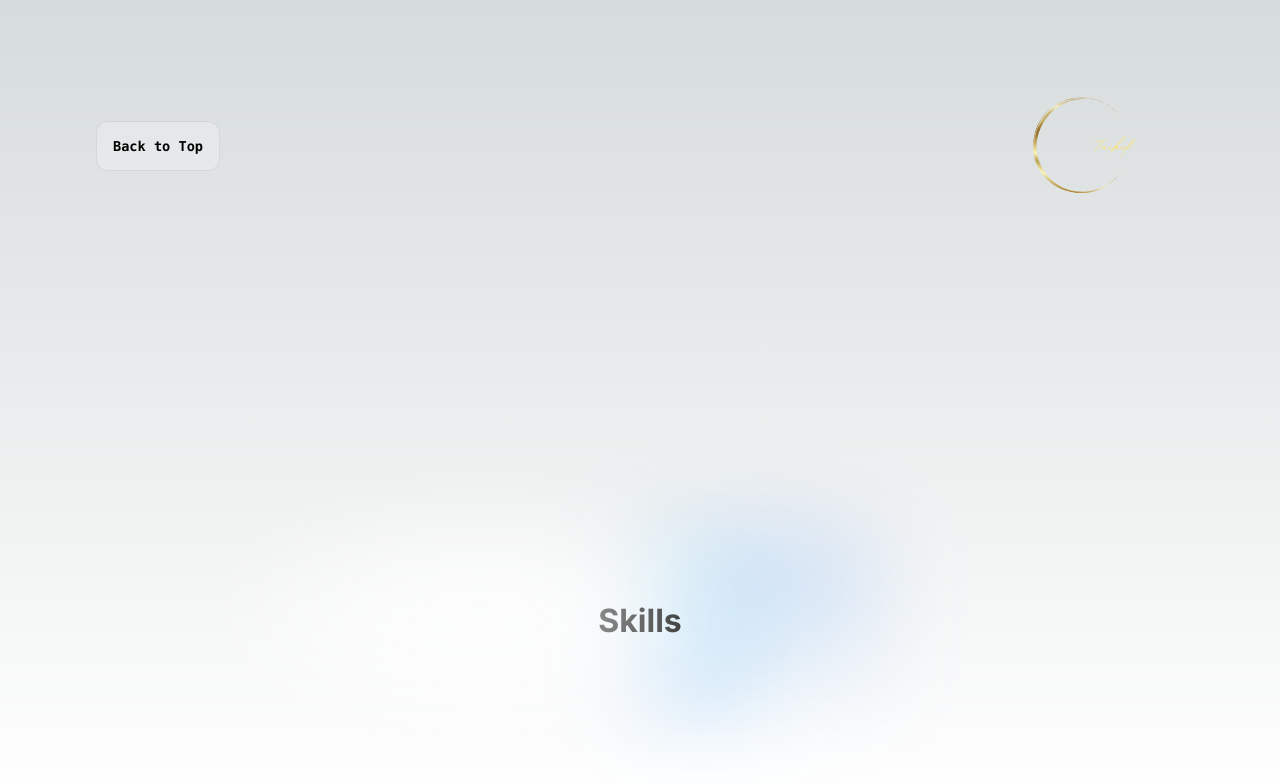
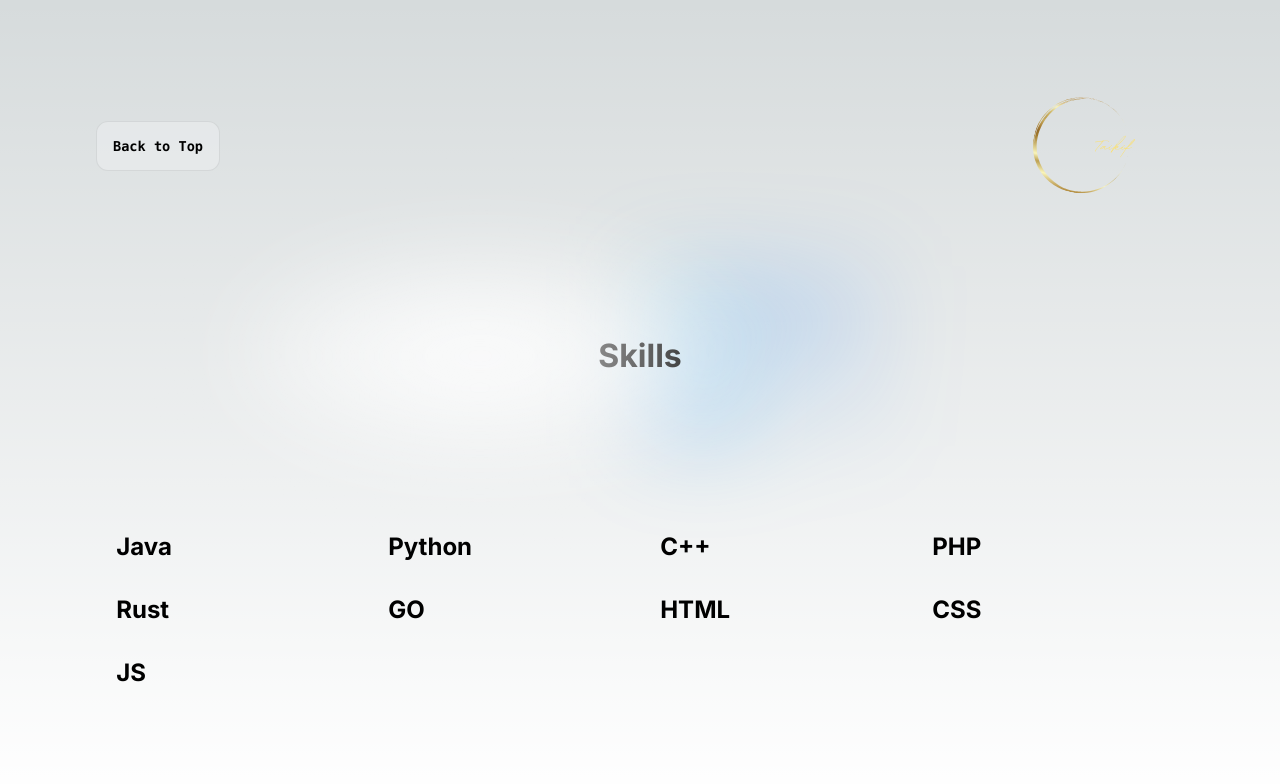
Before and after one commit to taikif/portfolio, a Next.js app: page /skills in a window 1280 px wide. Shown: the top 784 px of the page. Built offline with nearby package versions, Linux system fonts and the light colour scheme.

Commit message:
skillsを試験的に導入

```diff
--- a/app/contact/page.js
+++ b/app/contact/page.js
@@ -32,7 +32,11 @@ export default function Activities(){
                     <h1>
                         Contact
                     </h1>
-                </div>
+            </div>
+
+
+
+
         </main>
     )
 
--- a/app/page.js
+++ b/app/page.js
@@ -12,7 +12,7 @@ export default function Home() {
         </p>
         <div>
           <a
-            href="https://github.com/ftaiki"
+            href="https://github.com/taikif"
             target="_blank"
             rel="noopener noreferrer"
           >
--- a/app/skills/page.js
+++ b/app/skills/page.js
@@ -31,7 +31,39 @@ export default function Activities(){
                     <h1>
                         Skills
                     </h1>
-                </div>
+            </div>
+
+            <div className={styles.grid}>
+            <h2 className={styles.card}>
+              Java
+            </h2>
+            <h2 className={styles.card}>
+              Python
+            </h2>
+            <h2 className={styles.card}>
+              C++
+            </h2>
+            <h2 className={styles.card}>
+              PHP
+            </h2>
+            <h2 className={styles.card}>
+              Rust
+            </h2>
+            <h2 className={styles.card}>
+              GO
+            </h2>
+            <h2 className={styles.card}>
+              HTML
+            </h2>
+            <h2 className={styles.card}>
+              CSS
+            </h2>
+            <h2 className={styles.card}>
+              JS
+            </h2>
+
+
+            </div>
         </main>
     )
 
```
